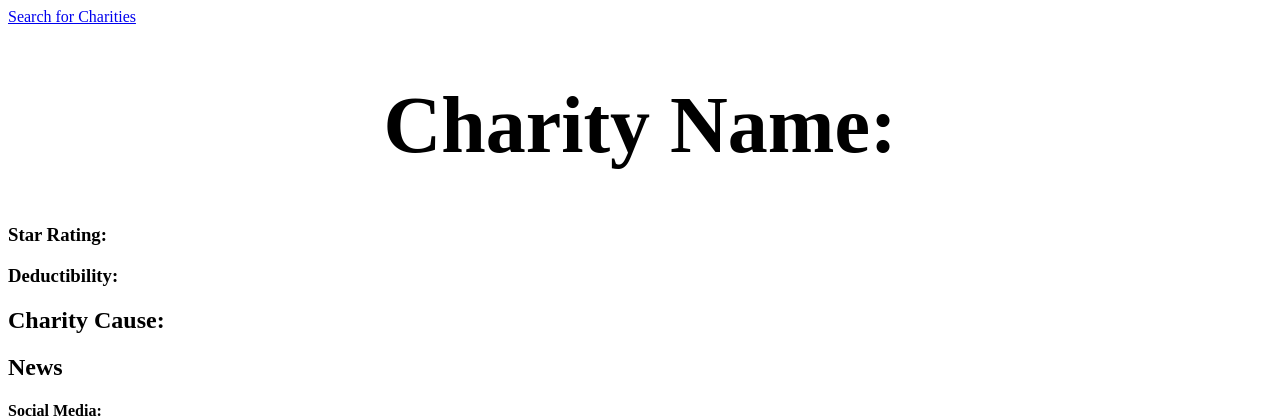
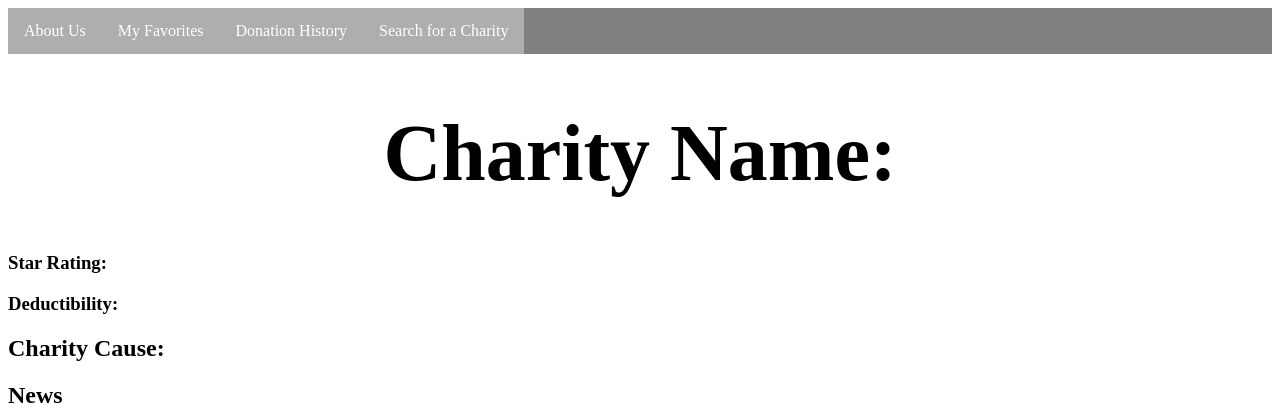
Before and after one commit to seehamrun/DreamyDevelopers, a Python web app: template templates/details.html in a window 1280 px wide. Shown: the top 420 px of the page. Run offline with Jinja, Linux system fonts and the light colour scheme; the template is opened without the code that fills it, so the values that code supplies are empty.

Commit message:
added nav bars to details and favorites

```diff
--- a/static/styles/details.css
+++ b/static/styles/details.css
@@ -2,3 +2,32 @@ h1 {
   font-size: 80px;
   text-align: center;
 }
+
+ul {
+  list-style-type: none;
+  margin: 0;
+  padding: 0;
+  overflow: hidden;
+  background-color: grey;
+}
+
+li {
+  float: left;
+}
+
+li a {
+  display: block;
+  color: #666;
+  text-align: center;
+  padding: 14px 16px;
+  text-decoration: none;
+}
+
+li a:hover:not(.active) {
+  background-color: #ddd;
+}
+
+li a.active {
+  color: white;
+  background-color: #afaeae;
+}
--- a/templates/details.html
+++ b/templates/details.html
@@ -4,7 +4,12 @@
   </head>
 
   <body>
-    <a href="search.html">Search for Charities</a>
+    <ul>
+      <li><a class="active" href="aboutus.html">About Us</a></li>
+      <li><a class="active" href="favorites.html">My Favorites</a></li>
+      <li><a class="active" href="history.html">Donation History</a></li>
+      <li><a class="active" href="index.html">Search for a Charity</a></li>
+    </ul>
     <h1>Charity Name:</h1>
     <div>
       <h3 id="star_rating">Star Rating:</h3>
```
Also changed, not shown: static/styles/favorites.css (+28 -0 lines), templates/favorites.html (+5 -2 lines).
